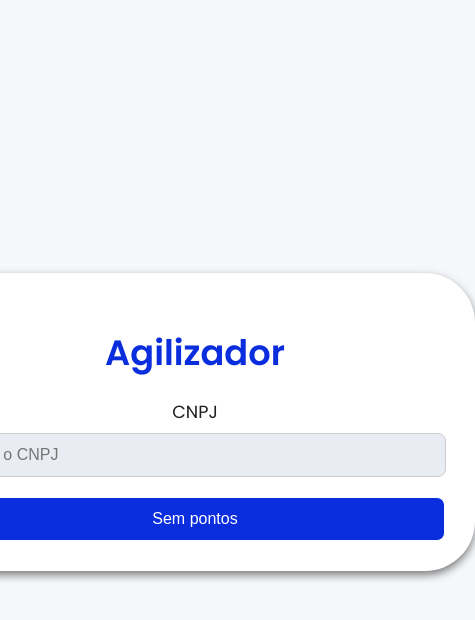
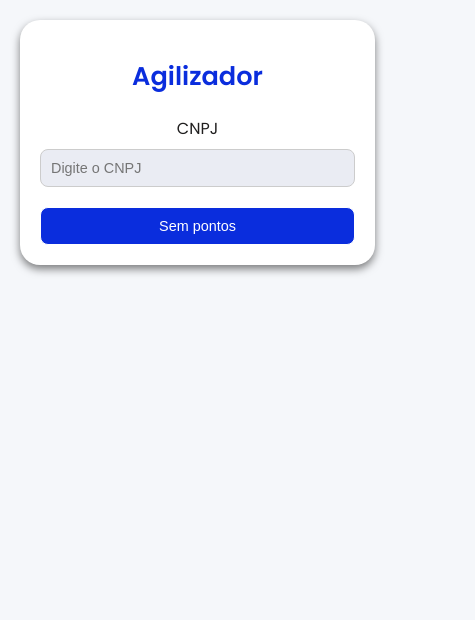
Before and after one commit to EnsieBruno/Tools-OCD, a plain HTML site: page index.html in a window 390 px wide. Shown: the whole page, 475 px wide, since content can reach past the window. Drawn offline with Linux system fonts and the light colour scheme.

Commit message:
Add files via upload

```diff
--- a/style.css
+++ b/style.css
@@ -17,14 +17,14 @@ body {
     padding: 30px;
     border-radius: 50px;
     box-shadow: 0 4px 8px rgba(0, 0, 0, 0.5);
-    width: 100%;
+    width: 90%; /* Ajusta a largura para ocupar quase toda a tela em dispositivos móveis */
     max-width: 500px;
     text-align: center;
 }
 
 /* Título principal */
 .title {
-    font-size: 2.2em;
+    font-size: 1.8em; /* Reduzido para melhor exibição em telas pequenas */
     color: rgb(10, 45, 221);
     margin-bottom: 20px;
     font-weight: 800;
@@ -33,14 +33,14 @@ body {
 /* Estilo do label */
 .text-label {
     display: block;
-    font-size: 1.1em;
+    font-size: 1em;
     color: #201f1f;
     margin-bottom: 8px;
 }
 
 /* Campo de entrada de texto */
 .campos {
-    width: 95%;
+    width: 93%;
     background: rgba(232, 234, 242, 0.9);
     border-radius: 8px;
     border: 1px solid #ccc;
@@ -66,7 +66,7 @@ body {
     border: 1px solid;
     border-radius: 8px;
     cursor: pointer;
-    width: 500px;
+    width: 100%; /* Ajusta para a largura do container em dispositivos móveis */
     transition: background-color 0.3s ease, transform 0.3s ease;
 }
 
@@ -105,3 +105,37 @@ body {
     opacity: 1;
     transform: translateY(0);
 }
+
+/* Media query para telas menores */
+@media screen and (max-width: 768px) {
+    body {
+        height: auto;
+        padding: 20px;
+    }
+
+    .container {
+        padding: 20px;
+        border-radius: 20px; /* Reduz o raio em telas menores */
+    }
+
+    .title {
+        font-size: 1.6em; /* Tamanho menor para títulos */
+    }
+
+    .botoes-site {
+        font-size: 0.9em; /* Ajuste do tamanho da fonte no botão */
+        padding: 10px 15px; /* Ajuste de espaçamento */
+    }
+
+    .campos {
+        padding: 10px;
+        font-size: 0.9em;
+    }
+
+    .alert {
+        top: 10px;
+        right: 10px;
+        font-size: 12px; /* Tamanho da fonte menor */
+        padding: 10px; /* Ajuste no espaçamento do alerta */
+    }
+}
```
